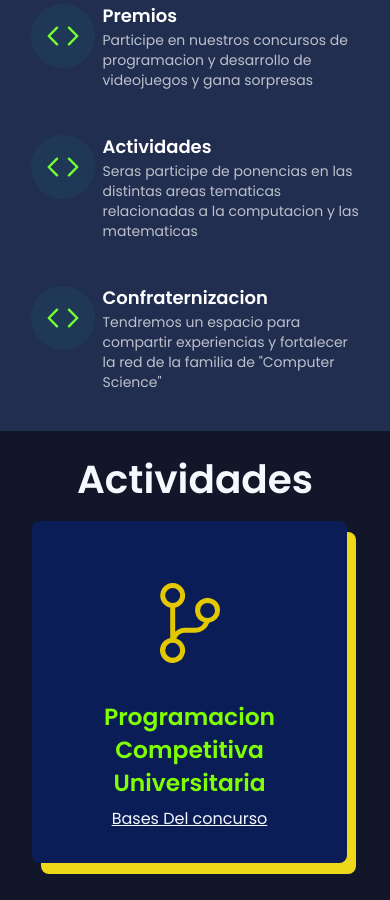
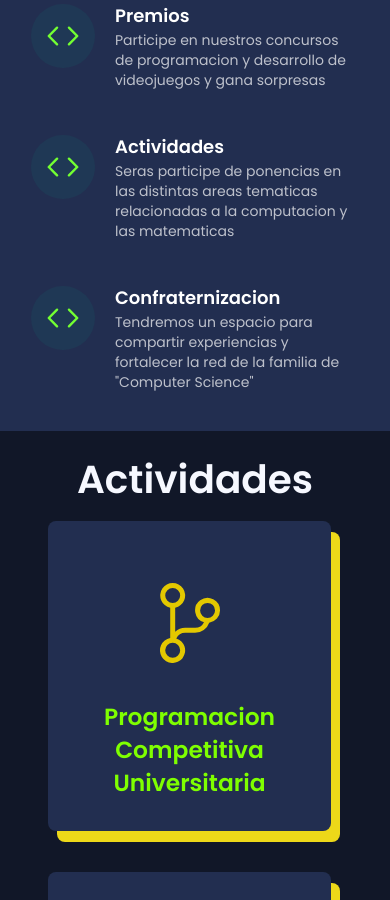
Before and after one commit to i-am-sergio/react-web-epcc, a React (Vite) app: page / in a window 390 px wide. Shown: the part 1100-2000 px from the top of the page. Built offline with nearby package versions, Linux system fonts and the light colour scheme.

Commit message:
fix: responsive sizes

```diff
--- a/src/components/cards/InfoCard.jsx
+++ b/src/components/cards/InfoCard.jsx
@@ -7,7 +7,7 @@ const InfoCard = ({ icon, title, content, index }) => (
       <div className={`w-[64px] h-[64px] rounded-full ${styles.flexCenter} bg-dimBlue`}>
         <BsCode className="featuredCard-icon"/>
       </div>
-      <div className="flex-1 flex flex-col ml-3">
+      <div className="flex-1 flex flex-col ml-8">
         <h4 className="font-poppins font-semibold text-white text-[18px] leading-[23.4px] mb-1">
           {title}
         </h4>
--- a/src/components/cards/TitleCard.jsx
+++ b/src/components/cards/TitleCard.jsx
@@ -8,12 +8,13 @@ const TitleCard = ({ id, color, title, link }) => (
     >
         <VscSourceControl className={`${color} text-9xl my-12`} />
         <h3> {title} </h3>
-        <a
+        {/*<a
             href={link}
             target="blank"
         >
             Bases Del concurso
         </a>
+        */}
     </div>
 );
 
--- a/src/index.css
+++ b/src/index.css
@@ -5,12 +5,7 @@
 @tailwind utilities;
 
 :root {
-  --black-gradient: linear-gradient(
-    144.39deg,
-    #ffffff -278.56%,
-    #6d6d6d -78.47%,
-    #11101d 91.61%
-  );
+  --black-gradient: rgba(0, 0, 0, 0.50);
   --card-shadow: 0px 20px 100px -10px rgba(66, 71, 91, 0.1);
 }
 
@@ -180,24 +175,6 @@ html {
   }
 }
 
-::-webkit-scrollbar {
-  width: 1.3rem;
-}
-
-::-webkit-scrollbar-thumb {
-  border-radius: 1rem;
-  background: #797979;
-  transition: all 0.5s ease-in-out;
-}
-
-::-webkit-scrollbar-thumb:hover {
-  background: #222224;
-}
-
-::-webkit-scrollbar-track {
-  background: #f9f9f9;
-}
-
 body {
   font-size: 1.6rem;
   background: var(--bg);
--- a/src/styles/Utils/_fonts.scss
+++ b/src/styles/Utils/_fonts.scss
@@ -28,25 +28,17 @@ $fs-display-laptop: 8.0rem;
 }
 
 
-@mixin body-strong($size: mobile) {
+@mixin body-strong() {
     font-style: normal;
     font-weight: 600;
-    @if($size == "mobile") {
-        font-size: 0.875rem;
-        line-height: 1.43;
-    }
-    @else if($size == "tablet") {
-        font-size: 1.875rem;
-        line-height: 1.43;
-    }
-    @else if($size == "laptop") {
-        font-size: 1.875rem;
-        line-height: 1.43;
-    }
+    line-height: 1.43;
+    font-size: 1.4rem;
 }
 
 @mixin body-large {
-    font-size: 1.125rem; /* 18px */
+    font-style: normal;
+    font-weight: 600;
+    font-size: 1.6rem; /* 18px */
     line-height: 1.33; /* 24px */
 }
 
@@ -82,7 +74,7 @@ $fs-display-laptop: 8.0rem;
 }
 
 @mixin title-large {
-    font-size: 2.5rem; /* 40px */
+    font-size: 4.8rem; /* 40px */
     line-height: 1.3; /* 52px */
 }
 
--- a/src/styles/Utils/_layouts.scss
+++ b/src/styles/Utils/_layouts.scss
@@ -7,8 +7,11 @@ $padding-Y-tablet: 24px;
 $padding-X-laptop: 64px;
 $padding-Y-laptop: 32px;
 
-$padding-X-desktop: 128px;
+$padding-X-desktop: 96px;
 $padding-Y-desktop: 32px;
+
+$padding-X-wide: 128px;
+$padding-Y-wide: 32px;
 
 
 @mixin section($size: mobile) {
@@ -25,4 +28,7 @@ $padding-Y-desktop: 32px;
     @else if($size == "desktop") {
         padding: $padding-Y-desktop $padding-X-desktop;
     }
+    @else if($size == "wide") {
+        padding: $padding-Y-wide $padding-X-widee;
+    }
 }
--- a/src/styles/Utils/constants.scss
+++ b/src/styles/Utils/constants.scss
@@ -6,6 +6,7 @@ $colors: (
 
 $background: (
   fondo_gradiente: #222E50,
+  seccion-oscuro: rgba(0, 0, 0, 0.50),
 );
 
 //font colors
@@ -18,4 +19,5 @@ $breakpoints: (
   tablet: 768px,
   laptop: 1024px,
   desktop: 1920px,
+  wide: 2560px,
 );
--- a/src/styles/activities.module.scss
+++ b/src/styles/activities.module.scss
@@ -4,7 +4,9 @@
 
 .activities {
     @include section;
-    background: rgba(0, 0, 0, 0.50);
+    background: map-get($background, seccion-oscuro);
+    padding-left: calc($padding-X-mobile * 2) ;
+    padding-right: calc($padding-X-mobile * 2) ;
     flex-direction: column;
     h2 {
         @include block-title-center;
@@ -41,6 +43,10 @@
 
 @media (min-width: map-get($breakpoints, desktop)) {
     .activities {
+        display: flex;
+        flex-direction: row;
+        flex-wrap: wrap;
+        justify-content: center;
         @include section('desktop');
     }
 }
--- a/src/styles/contador.module.scss
+++ b/src/styles/contador.module.scss
@@ -1,4 +1,5 @@
 @import "./Utils/constants.scss";
+@import "./Utils/_fonts.scss";
 
 .contador {
     display: flex;
@@ -11,6 +12,7 @@
             align-items: center;
         }
         .timer-title {
+            color: $font-color-light;
             font-size: 15vw;
             font-weight: 700;
         }
@@ -53,20 +55,20 @@
 @media (min-width: map-get($breakpoints, laptop)) {
     .contador_container {
         h2 {
-            font-size: 1.8rem;
-            font-weight: 700;
+            font-size: 2.4rem;
+            margin-bottom: 16px;
         }
     }
     .contador {
         margin-top: auto;
         justify-content: left;
-        gap: 32px;
         :global {
             .timer-title {
-                font-size: 3vw;
+                font-size: 4.8rem;
+                line-height: 1;
             }
             .timer-subtitle {
-                font-size: 1vw;
+                font-size: 1.6rem;
             }
         }
     }
--- a/src/styles/home.module.scss
+++ b/src/styles/home.module.scss
@@ -125,8 +125,9 @@
       }
     }
     h1 {
-      min-height: calc(5.4rem * 4.5);
+      min-height: calc(5.4rem * 3.7);
       font-size: 5.4rem;
+      line-height: 1.2;
     }
   }
 }
@@ -134,5 +135,18 @@
 @media (min-width: map-get($breakpoints, desktop)) {
   .home {
     @include section('desktop');
+    &_container {
+      &_left {
+        width: 50%;
+      }
+      &_right {
+        width: 50%;
+      }
+    }
+    h1 {
+      min-height: calc(7.2rem * 3.7);
+      font-size: 7.2rem;
+      line-height: 1.2;
+    }
   }
 }
--- a/src/styles/titleCard.module.scss
+++ b/src/styles/titleCard.module.scss
@@ -7,11 +7,11 @@
     align-items: center;
     margin-right: 11px;
     margin-bottom: 9px;
-    padding: 32px 8px;
+    padding: 32px 16px;
     gap: 8px;
     border-radius: 8px;
     text-align: center;
-    background: rgba(4, 39, 156, 0.4);
+    background: map-get($background, fondo_gradiente);
     box-shadow: 9px 11px 0px 0px map-get($colors, terciario);
 
     h3 {
@@ -38,10 +38,12 @@
 
 @media (min-width: map-get($breakpoints, laptop)) {
     .titleCard {
+        flex: 1;
         justify-content: space-between;
         width: 29%;
         h3 {
-            font-size: 1.2vw;
+            @include body-large();
+            margin-bottom: auto;
         }
 
         a {
@@ -52,7 +54,6 @@
 
 @media (min-width: map-get($breakpoints, desktop)) {
     .titleCard {
-        flex: 1;
         h3 {
             @include subtitle("laptop");
         }
```
